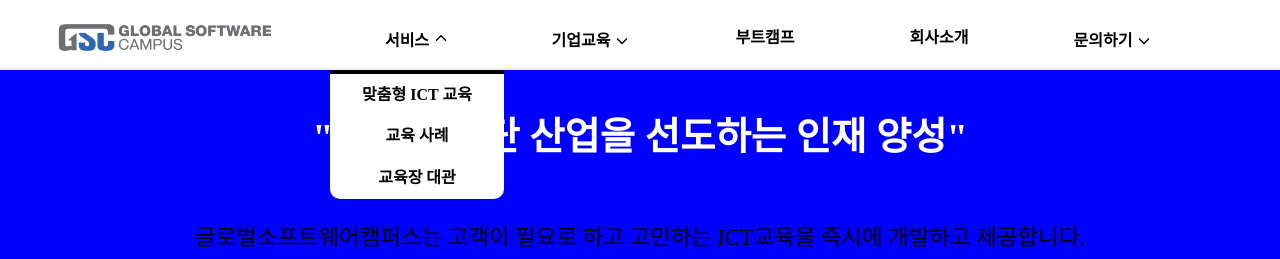
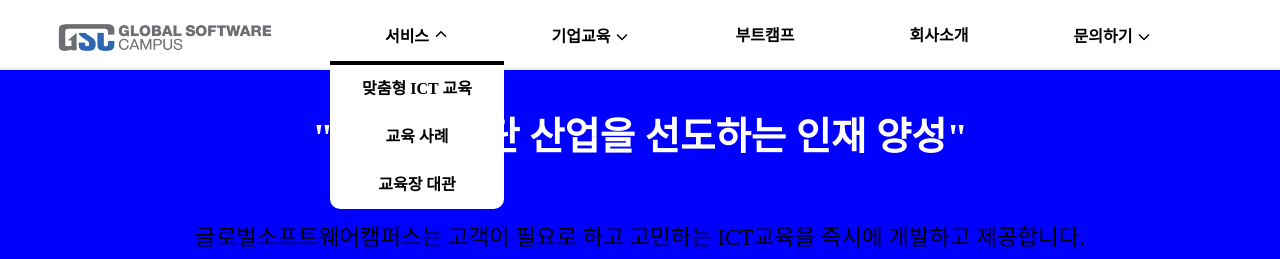
Before and after one commit to jh1109/gsc-app, a React (Create React App) app: page / in a window 1280 px wide. Both pictures are taken after a click on the button "서비스". Shown: the top 259 px of the page. Built offline with nearby package versions, Linux system fonts and the light colour scheme.

Commit message:
[style] header 스타일 수정

```diff
--- a/src/components/header/NavLiItem.js
+++ b/src/components/header/NavLiItem.js
@@ -7,7 +7,7 @@ const NavLiItem = ({handleMouseOver, list}) => {
     return (
         <ul className={classes.navLiItem}>
             {list.map((item)=>(
-                <li key={Math.random()}><Link to={item.usrl} onClick={handleMouseOver}>{item.name}</Link></li>
+                <li key={Math.random()}><Link to={item.usrl} onClick={handleMouseOver} className={classes.itemLink }>{item.name}</Link></li>
             ))}
         </ul>
     );
--- a/src/components/header/NavLiItem.module.css
+++ b/src/components/header/NavLiItem.module.css
@@ -2,7 +2,7 @@
     background-color: #ffffff;
     display: flex;
     flex-direction: column;
-    margin-top: 1.3rem;
+    /* margin-top: 1.3rem; */
     align-items: center;
     position: absolute;
     border-radius: 0 0 10px 10px;
@@ -11,8 +11,6 @@
   }
 
   .navLiItem li {
-    /* background-color: skyblue; */
-    padding: 0.8rem;
     width: 100%;
   }
 
@@ -21,12 +19,12 @@
     overflow: hidden;
   }
   .navLiItem li:hover:last-child {
-    /* background-color: #efefef; */
-    /* overflow: hidden; */
     border-radius: 0 0 10px 10px;
 
   }
 
-  .navLiItem li a {
+  .itemLink {
     cursor: pointer;
+    display: block;
+    height: 100%;
   }
--- a/src/components/layout/Header.module.css
+++ b/src/components/layout/Header.module.css
@@ -30,8 +30,8 @@ nav {
   display: flex;
   flex-flow: row nowrap;
   justify-content: space-between;
+  align-items: center;
   font-weight: 600;
-  padding-top: 20px;
   margin-right: 40px;
 }
 
@@ -45,6 +45,8 @@ nav {
   text-align: center;
   display: block;
   width: 100%;
+  padding: 1rem;
+  height: 100%;
 }
 
 .arrowIcon {
```
